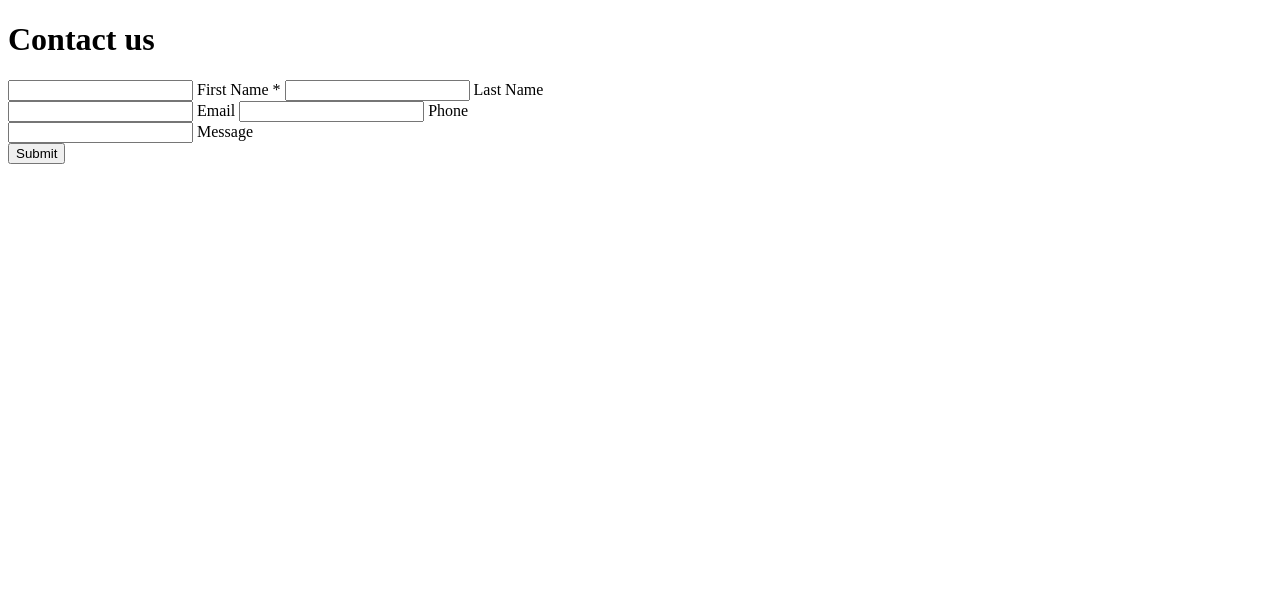
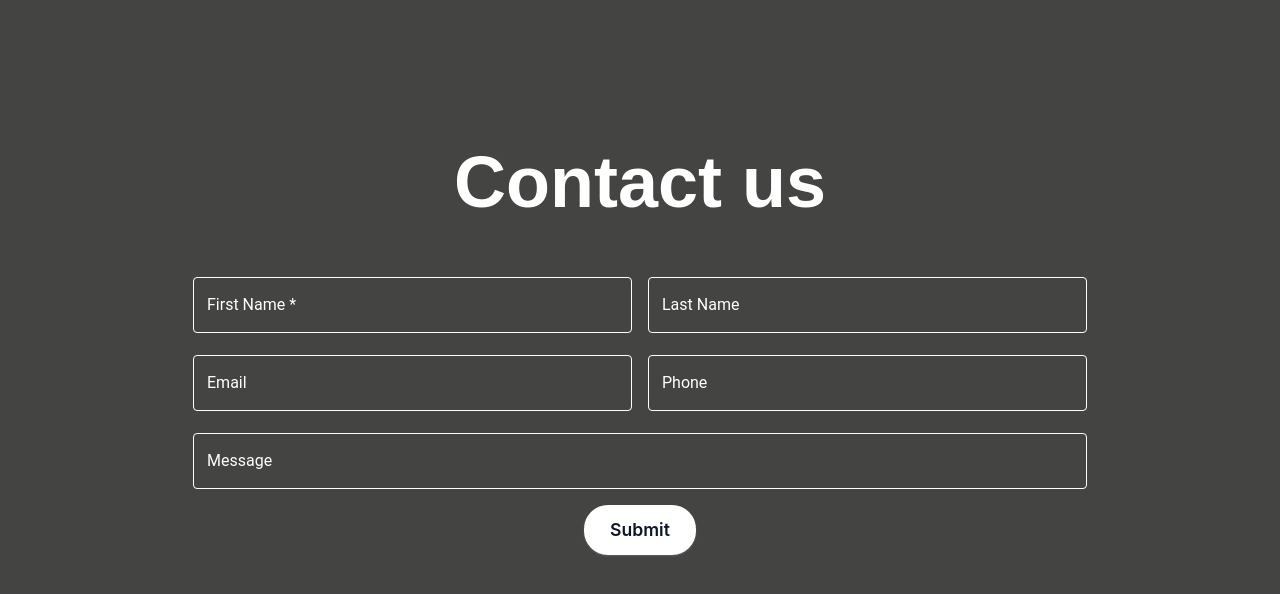
Before and after one commit to asdsyd/Healthy-developer, a plain HTML site: page contact.html in a window 1280 px wide. Drawn offline with Linux system fonts and the light colour scheme; the site is published under a folder, as on GitHub Pages, so addresses that start at the root find nothing.

Commit message:
Fix contact-page render

```diff
--- a/contact.html
+++ b/contact.html
@@ -5,7 +5,7 @@
     <meta http-equiv="X-UA-Compatible" content="IE=edge" />
     <meta name="viewport" content="width=device-width, initial-scale=1.0" />
     <title>Contact us</title>
-    <link rel="stylesheet" href="/assets/contact.css" />
+    <link rel="stylesheet" href="assets/contact.css" />
   </head>
   <body>
     <h1 class="">Contact us</h1>
```
Also changed, not shown: 1 other file.
